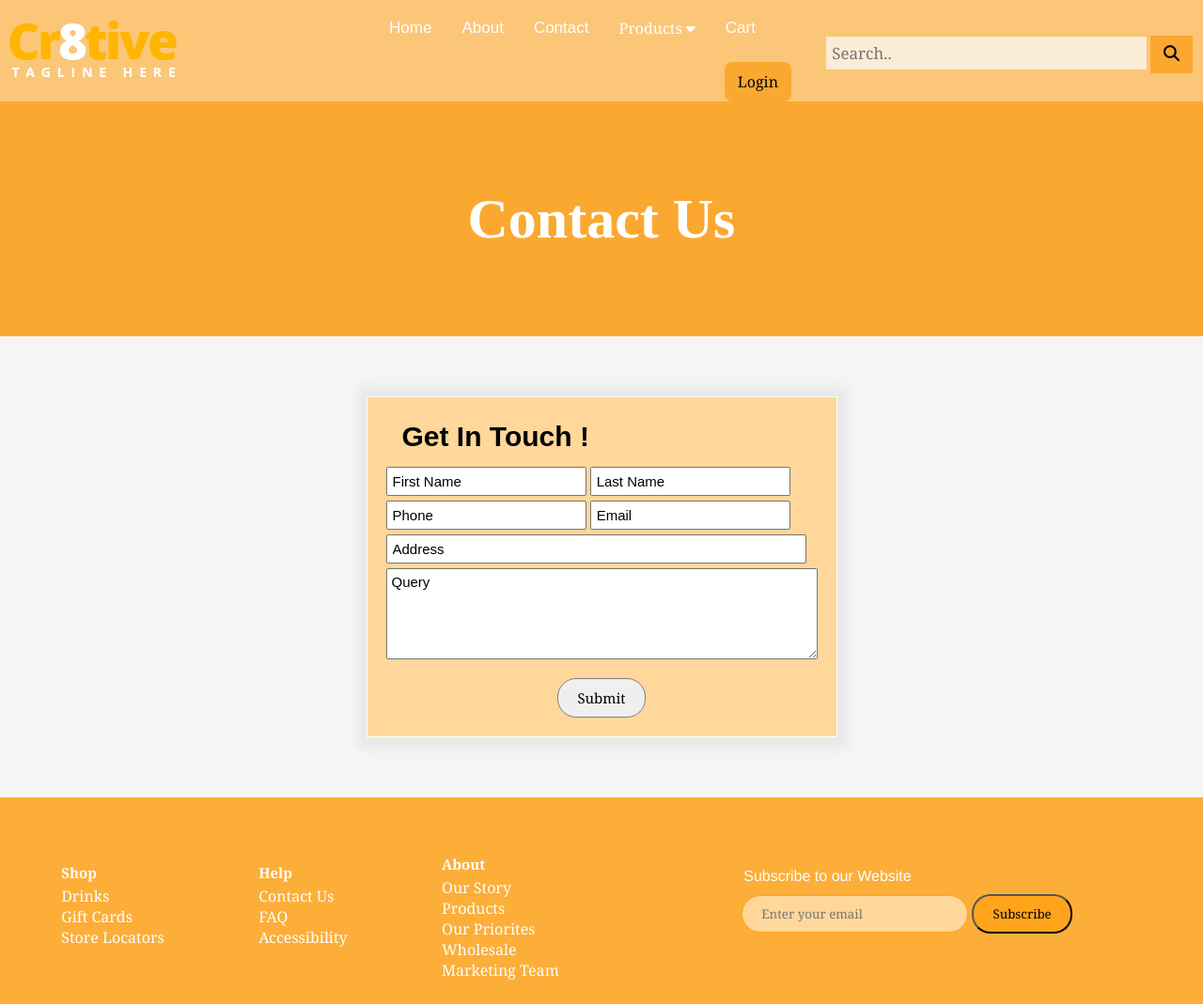
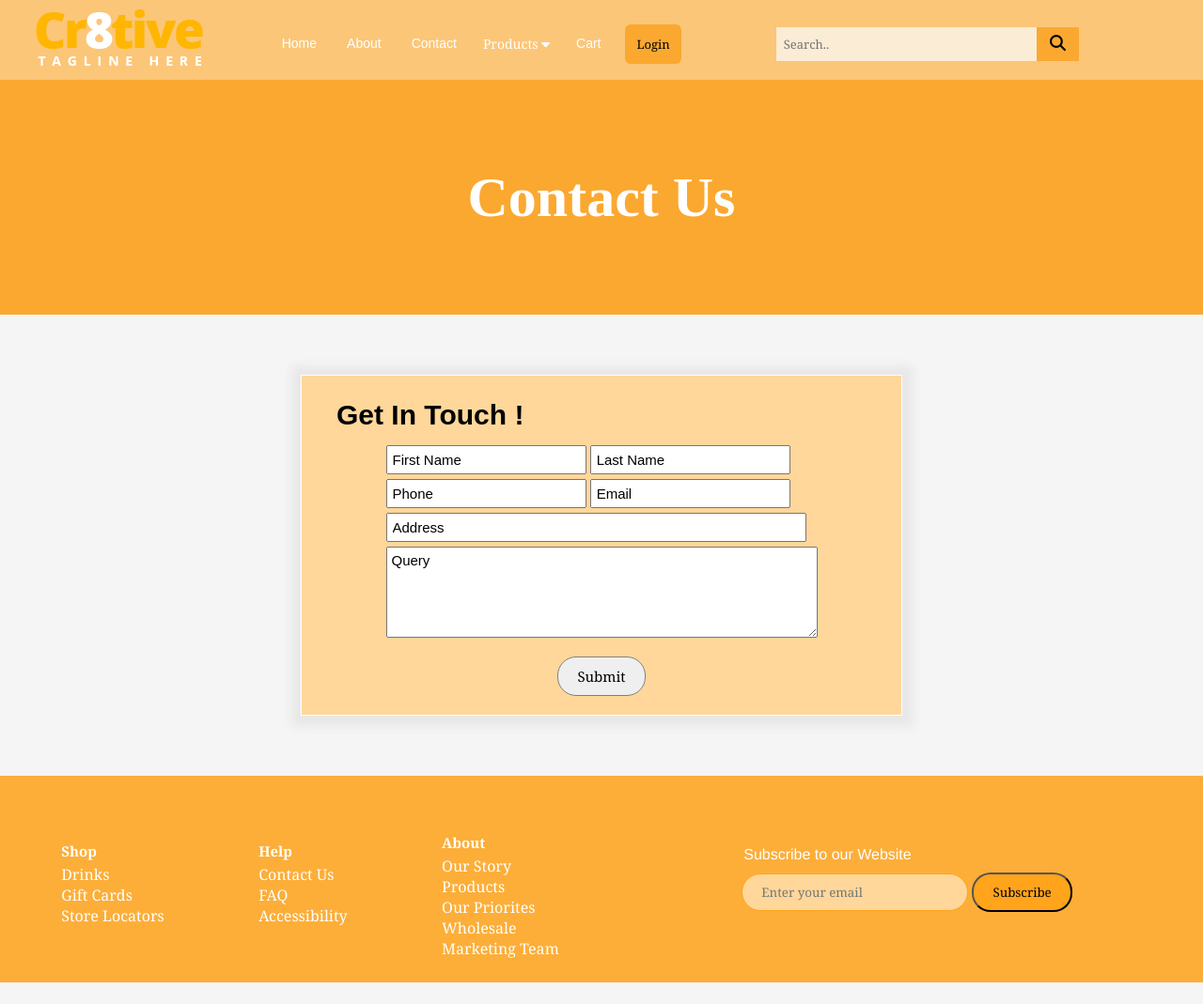
Before and after one commit to Muhammadaliraza879/commerece-website, a PHP site: page /ContactUs.html in a window 1280 px wide. Shown: the whole page at 94% size. After the commit the page ends 1046 px from the top, so only its background shows below. Run offline with PHP 8.4, Linux system fonts and the light colour scheme; some libraries are stand-ins or nearby versions.

Commit message:
Feature: Add 1360px media query

```diff
--- a/style.css
+++ b/style.css
@@ -44,11 +44,12 @@ body {
   font-family: inherit;
 }
 
-.dropdown .dropbtn:hover{
+.dropdown .dropbtn:hover {
   color: black;
 }
 
-.navbar a:hover, .dropdown:hover .dropbtn {
+.navbar a:hover,
+.dropdown:hover .dropbtn {
   background-color: #fba830;
 }
 
@@ -57,7 +58,7 @@ body {
   position: absolute;
   background-color: #fba830;
   min-width: 160px;
-  box-shadow: 0px 8px 16px 0px rgba(0,0,0,0.2);
+  box-shadow: 0px 8px 16px 0px rgba(0, 0, 0, 0.2);
   z-index: 1;
 }
 
@@ -79,7 +80,6 @@ body {
 }
 
 /* Dropdown Css end */
-
 
 /** Header Anchor tag **/
 .head a {
@@ -139,7 +139,7 @@ body {
   border: none;
   margin-top: 12px;
   margin-left: 15px;
-  font-size: 17px;
+  /* font-size: 17px; */
   cursor: pointer; /* Set cursor to pointer */
   padding: 10px 14px;
   font-size: medium;
@@ -435,16 +435,214 @@ footer .f-s2 {
   padding: 10px 20px;
   border-radius: 20px;
 }
-/* Footer Section 2 footer .f-s2 .f-s2 {
-  font-size: 20px;
-  font-weight: bold;
-  padding-top: 10px;
-  padding-bottom: 10px;
+@media (max-width: 1360px) {
+  .head {
+    width: 100%;
+
+    /* justify-content: space-between; */
+  }
+
+  .head .company-logo {
+    max-width: 20%;
+    float: left;
+  }
+  .head .links {
+    display: flex;
+    flex-wrap: nowrap;
+    max-width: 50%;
+    margin-right: 30px;
+  }
+  .head .links a {
+    text-decoration: none;
+    color: white;
+    float: none;
+    font-size: 14px;
+  }
+  /** Header anchor tag on hover **/
+  .head a:hover {
+    background-color: #fba830;
+    border-radius: 8px;
+    color: black;
+  }
+  /** Header Anchor tag on active **/
+  .head a:active {
+    border-radius: 8px;
+    background-color: #fba830;
+    color: orange;
+  }
+  .head .search-container form {
+    display: flex;
+    white-space: nowrap;
+  }
+  .contact_container fieldset {
+    width: 50%;
+  }
+  .dropdown {
+    float: left;
+    overflow: hidden;
+  }
+
+  .dropdown .dropbtn {
+    margin-top: 9px;
+    font-size: 14px;
+    border: none;
+    outline: none;
+    color: white;
+    padding: 10px 12px;
+    background-color: inherit;
+    font-family: inherit;
+  }
+
+  .dropdown .dropbtn:hover {
+    color: black;
+  }
+  .navbar a:hover,
+  .dropdown:hover .dropbtn {
+    background-color: #fba830;
+  }
+
+  .dropdown-content {
+    display: none;
+    position: absolute;
+    background-color: #fba830;
+    min-width: 120px;
+    box-shadow: 0px 8px 16px 0px rgba(0, 0, 0, 0.2);
+    z-index: 1;
+  }
+
+  .dropdown-content a {
+    float: none;
+    color: black;
+    padding: 8px 10px;
+    text-decoration: none;
+    display: block;
+    text-align: left;
+  }
+
+  .dropdown-content a:hover {
+    background-color: #ddd;
+  }
+
+  .dropdown:hover .dropdown-content {
+    display: block;
+  }
+
+  .head input[type="text"] {
+    padding: 8px;
+    margin-top: 8px;
+    width: 65%;
+    font-size: 13px;
+    background-color: #fbecd5;
+    border: none;
+    float: right;
+  }
+  /** Search Button**/
+  .head .search-container button {
+    float: none;
+    padding: 8px 14px;
+    margin-top: 8px;
+    font-family: Arial, Helvetica, sans-serif;
+    margin-right: 8px;
+    background: #fba830;
+    font-size: 17px;
+    border: none;
+    cursor: pointer;
+  }
+  /** Login Button **/
+  .head .links .login {
+    border: none;
+    margin-top: 8px;
+    margin-left: 10px;
+    /* font-size: 17px; */
+    cursor: pointer; /* Set cursor to pointer */
+    padding: 10px 12px;
+    font-size: small;
+    background: #fba830;
+    text-align: center;
+    border-radius: 6px; /* Set border radius */
+    text-decoration: none; /* Remove underline */
+    display: inline-block; /* Set display to inline-block */
+  }
+  .footer .f-s1 .shop .title {
+    font-size: 15px;
+    font-weight: bold;
+    margin-left: 10px;
+    color: white;
+    padding-top: 10px;
+    padding-bottom: 4px;
+  }
+  .footer .f-s1 .help .title {
+    font-size: 15px;
+    font-weight: bold;
+    color: white;
+    margin-left: 10px;
+    padding-top: 10px;
+    padding-bottom: 4px;
+  }
+  .footer .f-s1 .about .title {
+    font-size: 15px;
+    font-weight: bold;
+    color: white;
+    padding-top: 10px;
+    margin-left: 10px;
+    padding-bottom: 4px;
+  }
 }
+@media (max-width: 1240px) {
 
-footer .f-s1 .f-s1 {
-  font-size: 20px;
-  font-weight: bold;
-  padding-top: 10px;
-  padding-bottom: 10px;
-} */
+}
+@media screen and (max-width: 768px) {
+  .contact_container fieldset {
+    width: 90%;
+  }
+  .footer .f-s1 .shop .title {
+    font-size: 10px;
+    font-weight: normal;
+    margin-left: 5px;
+    color: white;
+    padding-top: 8px;
+    padding-bottom: 2px;
+  }
+  .footer .f-s1 .help .title {
+    font-size: 15px;
+    font-weight: bold;
+    color: white;
+    margin-left: 10px;
+    padding-top: 10px;
+    padding-bottom: 4px;
+  }
+  .footer .f-s1 .about .title {
+    font-size: 15px;
+    font-weight: bold;
+    color: white;
+    padding-top: 10px;
+    margin-left: 10px;
+    padding-bottom: 4px;
+  }
+  .footer .f-s1 a {
+    justify-content: space-around;
+    align-items: center;
+    align-content: center;
+    color: white;
+    text-decoration: none;
+    padding-left: 10px;
+  }
+  .f-s2 .subscribe p {
+    font-size: medium;
+    color: #fff;
+    padding-bottom: 10px;
+    margin-left: 2px;
+    font-family: "Franklin Gothic Medium", "Arial Narrow", Arial, sans-serif;
+  }
+  .f-s2 .subscribe input[type="text"] {
+    background-color: #ffd79a;
+    padding: 10px 20px;
+    border-radius: 20px;
+    border: 1px solid #ffa41b;
+  }
+  .f-s2 .subscribe button {
+    background-color: #ffa41b;
+    padding: 10px 20px;
+    border-radius: 20px;
+  }
+}
```
Also changed, not shown: index.html (+84 -21 lines).
